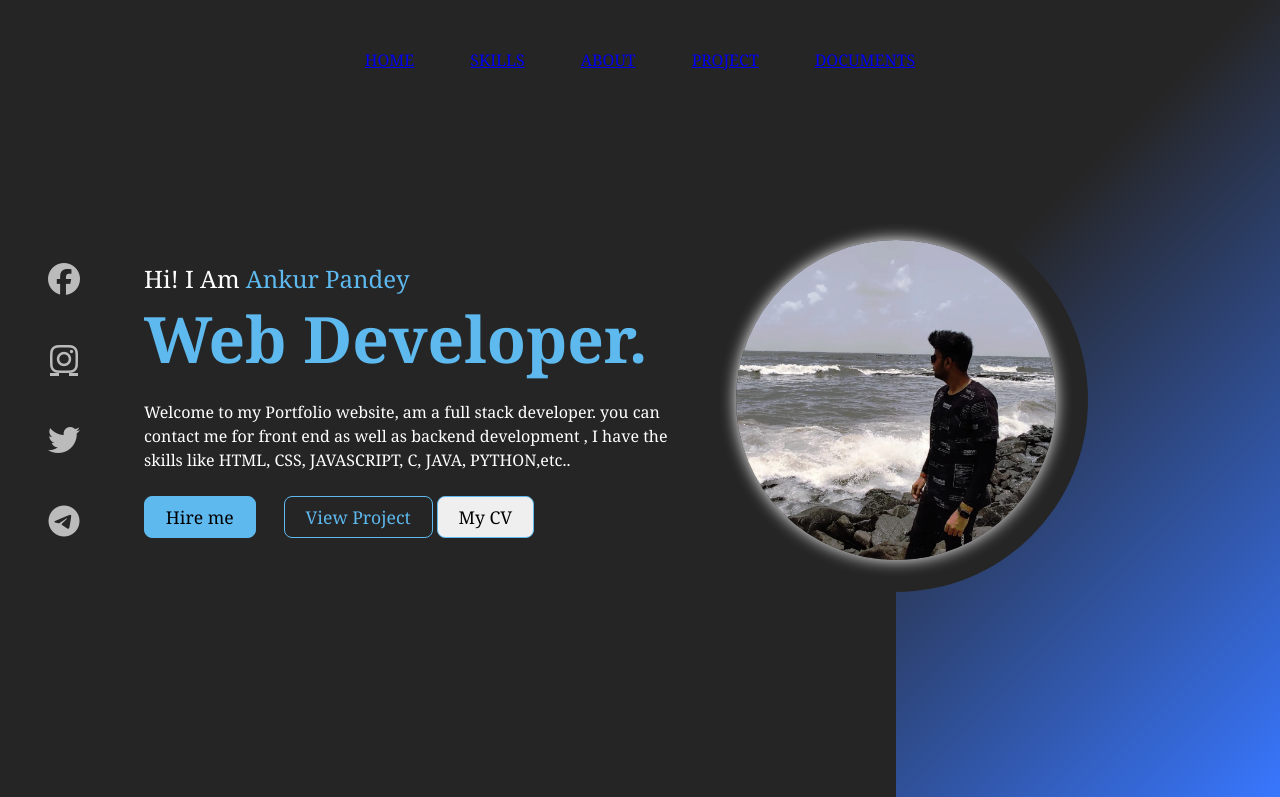
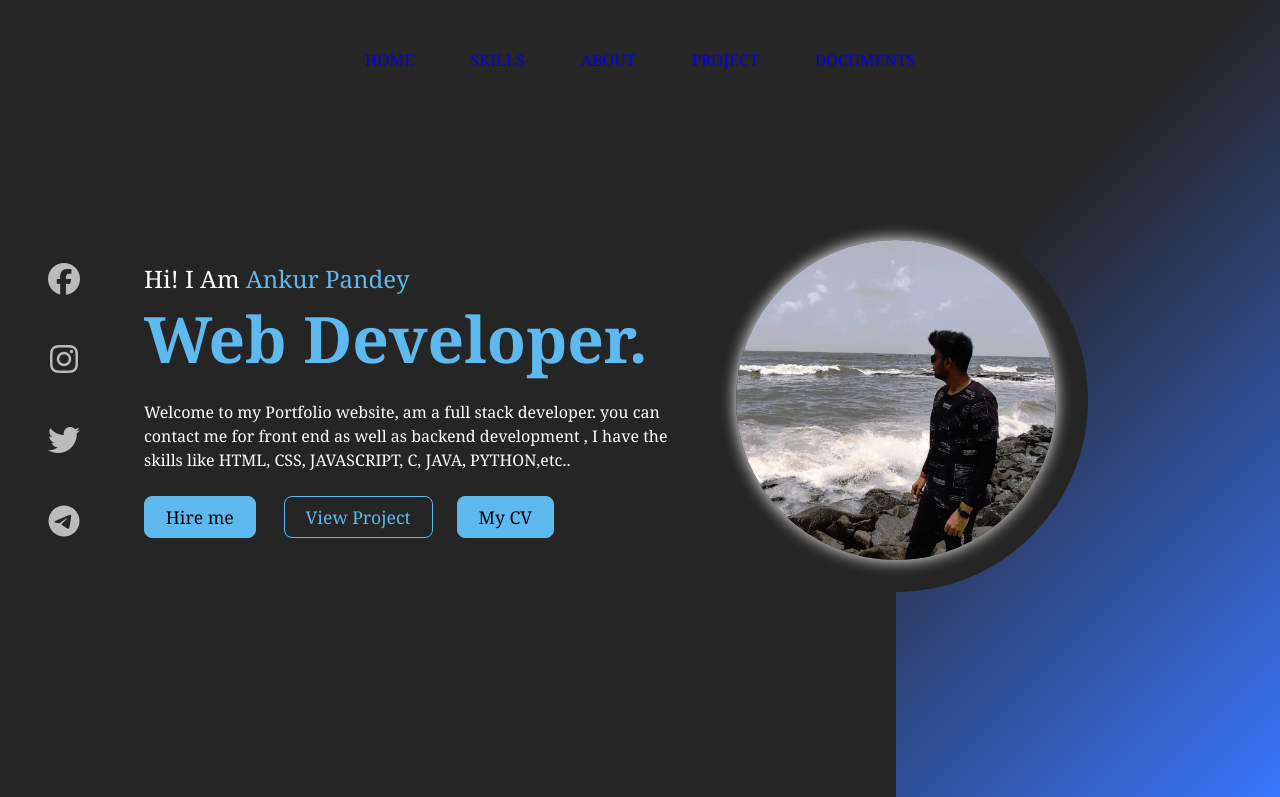
Before and after one commit to Ankurpandeyyy/portfolio, a plain HTML site: page index.html in a window 1280 px wide. Shown: the top 797 px of the page. Drawn offline with Linux system fonts and the light colour scheme.

Commit message:
Add files via upload

```diff
--- a/style.css
+++ b/style.css
@@ -8,6 +8,9 @@
     min-height: 100vh;
     width: 100%;
     display: flex;
+}
+a{
+    text-decoration: none;
 }
 .navlist{
     display: flex;
@@ -95,6 +98,11 @@
     color: #5DB9EE;
     margin-left: 1.5rem;
 }
+.b3{
+    position: relative;
+    left: 20px;
+    background-color: #5DB9EE;
+}
 .b1:hover{
     background: transparent;
     color: #5DB9EE;
@@ -102,6 +110,10 @@
 .b2:hover{
     background-color: #5DB9EE;
     color: black;
+}
+.b3:hover{
+    background: transparent;
+    color: #5DB9EE;
 }
 .icons .fa-brands:hover{
     cursor: pointer;
```
